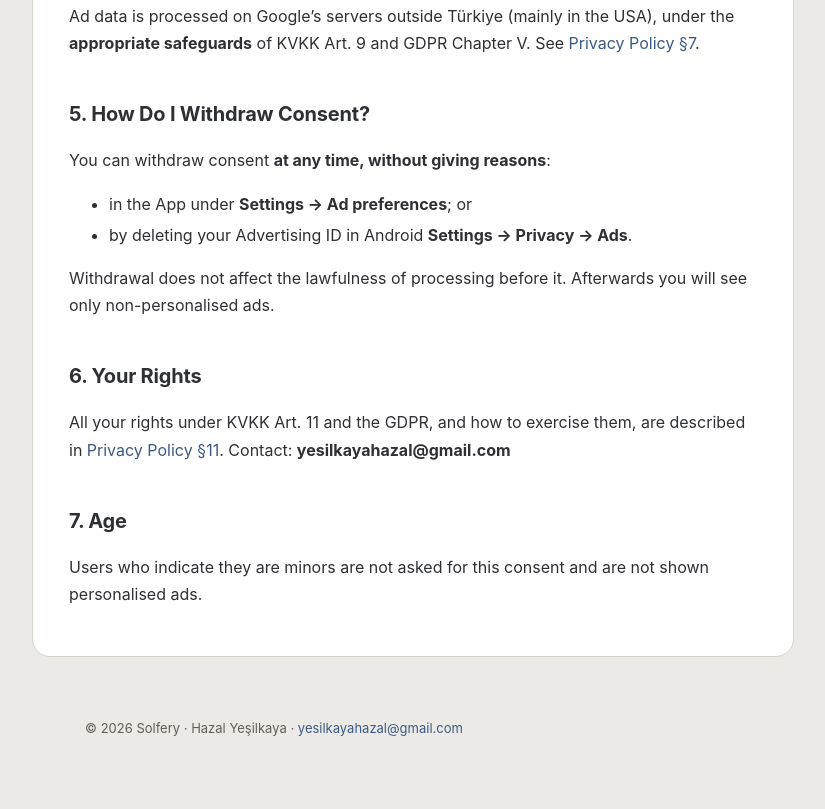
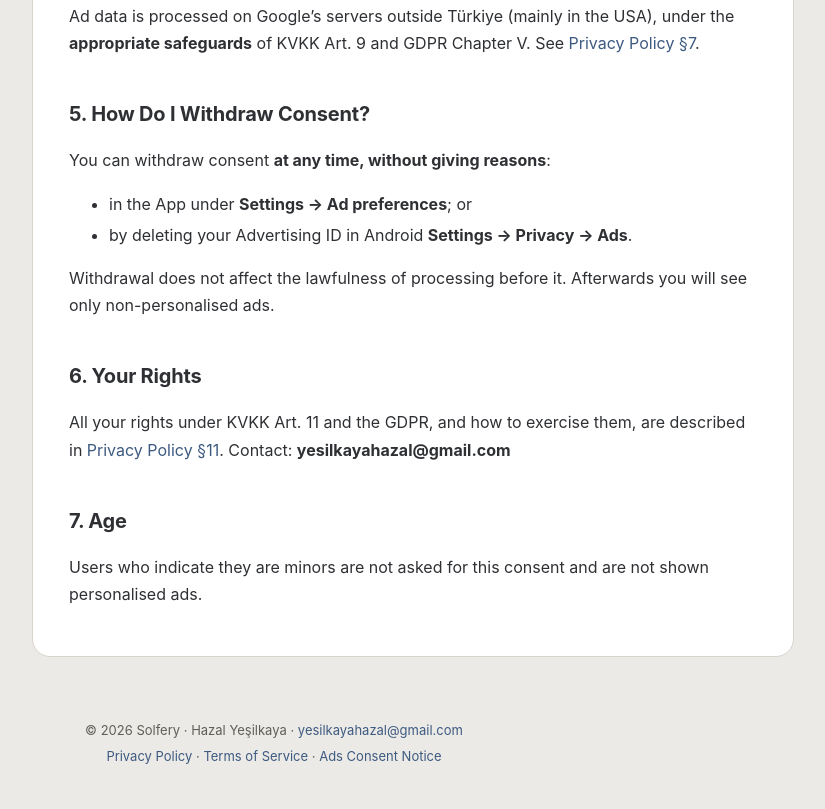
Before and after one commit to hazalyesilkaya/solfery-legal, a plain HTML site: page ads-consent.html in a window 1280 px wide. Shown: the part 1334-2143 px from the top of the page, without its empty margins (366-1191 px from the left). Before the commit the page ends 2113 px from the top, so only its background shows below. Drawn offline with Linux system fonts and the light colour scheme.

Commit message:
reklam abonelik bilgileri

```diff
--- a/ads-consent.html
+++ b/ads-consent.html
@@ -40,7 +40,7 @@ th{background:var(--surface);font-weight:600}tr:last-child td{border-bottom:0}
 code{background:var(--surface);padding:1px 6px;border-radius:6px;font-size:.9em}
 hr{border:0;border-top:1px solid var(--line);margin:28px 0}
 [data-lang]{display:none}body.tr [data-lang=tr],body.en [data-lang=en]{display:block}
-footer{text-align:center;color:var(--muted);font-size:13px;padding:0 20px 40px}
+footer{text-align:center;color:var(--muted);font-size:13px;padding:0 20px 40px;line-height:2}
 .cards{max-width:1080px;margin:auto;padding:10px 20px 60px;display:grid;grid-template-columns:repeat(auto-fit,minmax(280px,1fr));gap:18px}
 .card{display:block;background:var(--card);border:1px solid var(--line);border-radius:var(--radius);padding:26px;color:var(--text);transition:transform .15s,border-color .15s}
 .card:hover{transform:translateY(-2px);border-color:var(--accent);text-decoration:none}
@@ -157,7 +157,7 @@ footer{text-align:center;color:var(--muted);font-size:13px;padding:0 20px 40px}
 <h3 id="e6">6. Your Rights</h3>
 <p>All your rights under KVKK Art. 11 and the GDPR, and how to exercise them, are described in <a href="privacy.html">Privacy Policy §11</a>. Contact: <strong>yesilkayahazal@gmail.com</strong></p>
 <h3 id="e7">7. Age</h3>
-<p>Users who indicate they are minors are not asked for this consent and are not shown personalised ads.</p></div></article></div><footer>© 2026 Solfery · Hazal Yeşilkaya · <a href="mailto:yesilkayahazal@gmail.com">yesilkayahazal@gmail.com</a></footer>
+<p>Users who indicate they are minors are not asked for this consent and are not shown personalised ads.</p></div></article></div><footer>© 2026 Solfery · Hazal Yeşilkaya · <a href="mailto:yesilkayahazal@gmail.com">yesilkayahazal@gmail.com</a><br><a href="privacy.html"><span data-t-tr="Gizlilik Politikası" data-t-en="Privacy Policy">Gizlilik Politikası</span></a> · <a href="terms.html"><span data-t-tr="Kullanım Koşulları" data-t-en="Terms of Service">Kullanım Koşulları</span></a> · <a href="ads-consent.html"><span data-t-tr="Reklam Açık Rıza Metni" data-t-en="Ads Consent Notice">Reklam Açık Rıza Metni</span></a></footer>
 <script>
 (function(){
   var q=new URLSearchParams(location.search).get('lang'),s=null;
```
Also changed, not shown: index.html (+2 -2 lines), privacy.html (+2 -2 lines), terms.html (+2 -2 lines).
